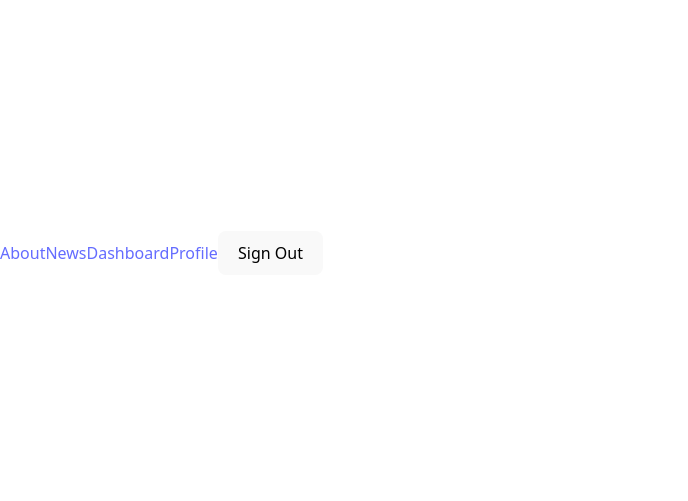
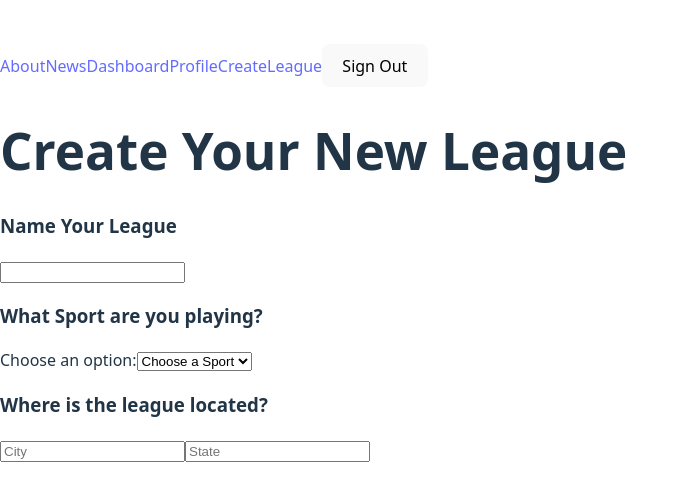
Before and after one commit to EanDodge/dsl.com, a React (Vite) app in the folder client/: page /league/create in a window 1280 px wide. Shown: the part 147-648 px from the top of the page, without its empty margins (0-688 px from the left). Built offline with nearby package versions, Linux system fonts and the light colour scheme; no server answers; the database is empty; sample sign-in values are in the browser's storage.

Commit message:
Create league and join league finsihed

```diff
--- a/client/src/App.jsx
+++ b/client/src/App.jsx
@@ -5,12 +5,14 @@ import Profile from "./pages/Profile"
 import Navbar from "./components/Navbar"
 import About from "./pages/About"
 import News from "./pages/News"
-import CommishRoute from "./components/CommishRoute"
+import ManagerRoute from "./components/ManagerRoute"
 import CreatePost from "./pages/CreatePost"
 import EditPost from "./pages/EditPost"
 import GetPost from "./pages/GetPost"
+import CreateLeague from "./pages/CreateLeague"
 import { useAuth } from "./context/AuthContext"
 import { apiGet, apiPost } from "./api"
+
 export default function App() {
   const {currentUser} = useAuth();
   const handleclick = async () =>
@@ -24,6 +26,18 @@ export default function App() {
     const result = await apiPost("/api/leagues", {}, token);
     console.log(result);
 }
+const handleTestLeague = async () => {
+    const token = await currentUser.getIdToken();
+    const result = await apiPost("/api/leagues", {
+        name: "DodgeSports",
+        sport: "football",
+        location: {
+            city: "Akron",
+            state: "Ohio"
+        }
+    }, token);
+    console.log(result);
+}
   return (
     <>
       <Navbar />
@@ -34,7 +48,8 @@ export default function App() {
             <h1>Dashboard — coming soon</h1>
             <button onClick = {handleclick}>Click Me</button>
             <button onClick = {handleTest}>API Call</button>
-            <Link to="/profile">Account</Link>
+            {/* <button onClick = {handleTestLeague}>Make League</button>    */}
+            <Link to="/league/create">Create Your Own League</Link>
           </ProtectedRoute>
         } />
         <Route path="/profile" element={
@@ -48,19 +63,24 @@ export default function App() {
         <Route path="/news" element={<News />} />
         <Route path="/news/create" element={
           <ProtectedRoute>
-            <CommishRoute>
+            <ManagerRoute>
               <CreatePost />
-            </CommishRoute>
+            </ManagerRoute>
           </ProtectedRoute>
         } />
         <Route path="/news/edit/:postId" element={
           <ProtectedRoute>
-            <CommishRoute>
+            <ManagerRoute>
               <EditPost />
-            </CommishRoute>
+            </ManagerRoute>
           </ProtectedRoute>
         } />
         <Route path="/news/post/:postId" element={<GetPost />
+        } />
+        <Route path="/league/create" element = {
+          <ProtectedRoute>
+            <CreateLeague />
+          </ProtectedRoute>
         } />
       </Routes>
     </>
--- a/client/src/components/CommishRoute.jsx
+++ b/client/src/components/ManagerRoute.jsx
@@ -1,10 +1,10 @@
 import {useLocation, Navigate } from "react-router-dom"
 import { useAuth } from "../context/AuthContext"
 
-export default function CommishRoute({children}) {
+export default function ManagerRoute({children}) {
     const location = useLocation();
     const {userProfile,loading} = useAuth();
     if(loading || !userProfile) return <h1>Loading...</h1>
-    return userProfile?.role === "Commissioner" ? children : <Navigate to="/dashboard" state={{ from: location.pathname }} />
+    return userProfile?.role === "Manager" ? children : <Navigate to="/dashboard" state={{ from: location.pathname }} />
 
 }
--- a/client/src/components/Navbar.jsx
+++ b/client/src/components/Navbar.jsx
@@ -21,8 +21,9 @@ export default function Navbar() {
             <Link to="/news">News</Link>
             {currentUser && <Link to="/dashboard">Dashboard</Link>}
             {currentUser && <Link to="/profile">Profile</Link>}
+            {currentUser && <Link to="/league/create">CreateLeague</Link>}
             {currentUser ? <button onClick={handleSignOut}>Sign Out</button> : <Link to="/login">Sign In</Link>}
-            {userProfile?.role === "Commissioner" && <Link to="/news/create">Create Post</Link>}
+            {userProfile?.role === "Manager" && <Link to="/news/create">Create Post</Link>}
         </nav>
     )
 }
--- /dev/null
+++ b/client/src/pages/CreateLeague.jsx
@@ -0,0 +1,81 @@
+import { useAuth } from "../context/AuthContext"
+import { useState } from "react";
+import { useNavigate } from "react-router-dom";
+import { apiPost } from "../api"
+
+export default function CreateLeague() {
+    const { currentUser } = useAuth();
+    const nav = useNavigate();
+    const [formData, setFormData] = useState({ name: "", sport: "", location: { city: "", state: "" } });
+    const [inviteCode, setInviteCode] = useState(null);
+    const handleCreateLeague = async () => {
+        try{
+        const token = await currentUser.getIdToken();
+        const result = await apiPost("/api/leagues", formData, token);
+        console.log(result);
+        setInviteCode(result.inviteCode);
+        nav(`/league/${result.leagueId}`)
+        }catch(error) {
+        console.log(error);
+    }
+    }
+    const handleChange = (e) => {
+        const { name, value } = e.target;
+        const group = e.target.dataset.group;
+
+        if (group) {
+            setFormData({
+                ...formData,
+                [group]: { ...formData[group], [name]: value }
+            });
+        } else {
+            setFormData({ ...formData, [name]: value });
+        }
+    }
+    const allFilled = formData.name !== "" && formData.sport !== "" && formData.location.city !== "" && formData.location.state !== ""
+    return (
+
+
+        <div>
+            <h1>Create Your New League</h1>
+            <h3>Name Your League</h3>
+            <input
+                name="name"
+                value={formData.name}
+                onChange={handleChange} />
+            <h3>What Sport are you playing?</h3>
+            <label>
+                Choose an option:
+                <select name = "sport"
+                        placeholder = "Choose one"
+                        value={formData.sport}
+                        onChange={handleChange}>
+                    <option value="" disabled hidden>Choose a Sport</option>
+                    <option value="football">Football</option>
+                    <option value="baseball">Baseball</option>
+                    <option value="basketball">Basketball</option>
+                    <option value="soccer">Soccer</option>
+                    <option value="other">Other</option>
+                </select>
+            </label>
+            <h3>Where is the league located?</h3>
+            <input
+                name="city"
+                placeholder="City"
+                data-group="location"
+                value={formData.location.city}
+                onChange={handleChange}
+            />
+            <input
+                name="state"
+                placeholder="State"
+                data-group="location"
+                value={formData.location.state}
+                onChange={handleChange}
+            />
+
+            {allFilled && <button onClick={handleCreateLeague}>Create</button>}
+
+        </div>
+    )
+}
--- a/client/src/pages/News.jsx
+++ b/client/src/pages/News.jsx
@@ -25,7 +25,7 @@ export default function News() {
                     <h2>{post.title}</h2>
                     <h3>{post.authorName}</h3>
                     <h3>{post.publishedAt?.toDate().toLocaleDateString()}</h3>
-                    {userProfile?.role === "Commissioner" &&
+                    {userProfile?.role === "Manager" &&
                         <Link to={`/news/edit/${post.id}`}>Edit</Link>
                     }
                     <Link to={`/news/post/${post.id}`}>Show More</Link>
--- a/client/src/pages/Profile.jsx
+++ b/client/src/pages/Profile.jsx
@@ -1,6 +1,6 @@
 import { doc, getDoc, updateDoc } from "firebase/firestore"
 import { db } from "../firebase"
-import { useAuth } from "../Context/AuthContext"
+import { useAuth } from "../context/AuthContext"
 import { useEffect, useState } from "react"
 
 
--- a/client/src/pages/ShowPost.jsx
+++ b/client/src/pages/ShowPost.jsx
@@ -26,7 +26,7 @@ export default function ShowPost({ docID }) {
             <h3>{formData.publishedAt?.toDate().toLocaleDateString()}</h3>
             <p>{formData.body}</p>
 
-            {userProfile?.role === "Commissioner" &&
+            {userProfile?.role === "Manager" &&
                 <Link to={`/news/edit/${docID}`}>Edit</Link>
             }
         </div>
```
Also changed, not shown: 1 other file (tests, documents, lock files or other folders).
